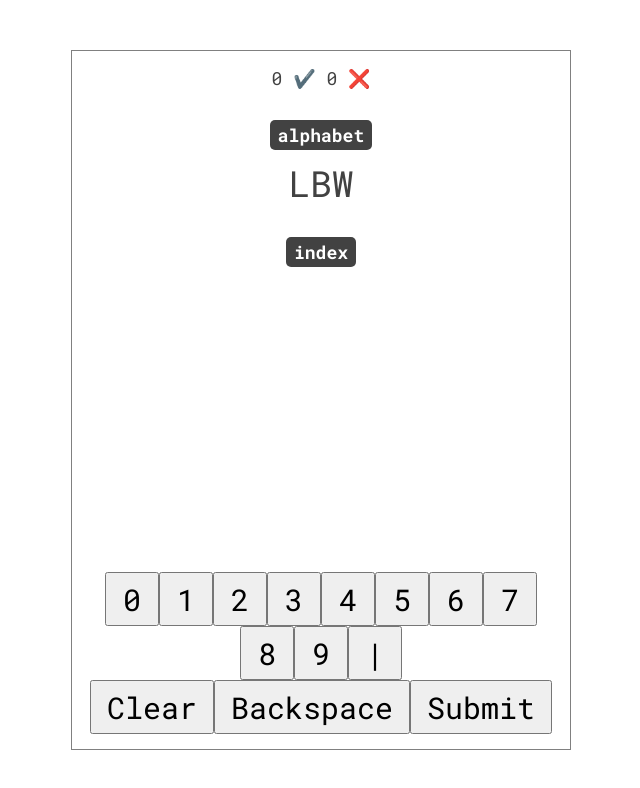
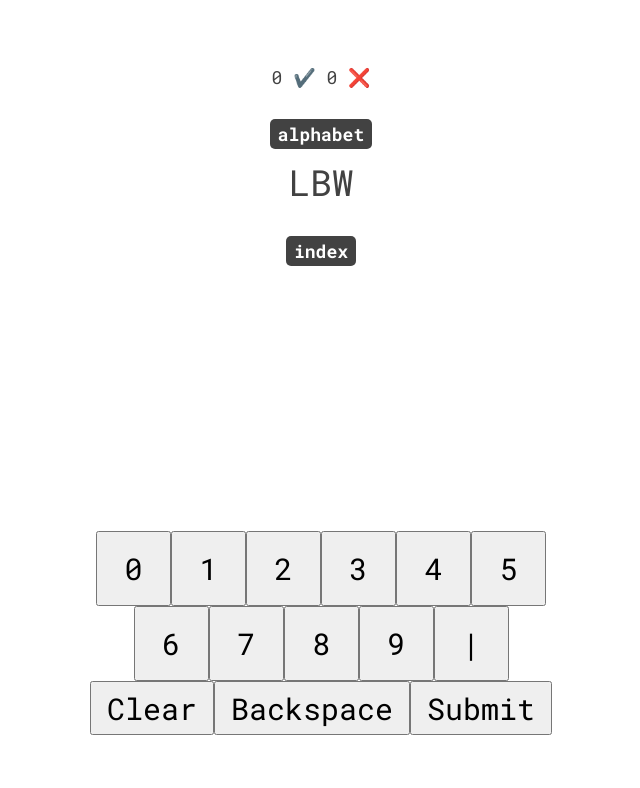
Before and after one commit to ppasupat/encoding-practice, a React (Vite) app: page / in a window 1280 px wide. Shown: the top 788 px of the page, without its empty margins (319-959 px from the left). Built offline with nearby package versions, Linux system fonts and the light colour scheme.

Commit message:
Minor style edits

```diff
--- a/src/Keyboard.jsx
+++ b/src/Keyboard.jsx
@@ -14,7 +14,7 @@ export default function Keyboard({ type, handleKey }) {
     </button>
   ));
   return (
-    <div className="keyboard">
+    <div className={`keyboard ${type}`}>
       {keyboardElements}
     </div>
   );
--- a/src/style.css
+++ b/src/style.css
@@ -45,7 +45,6 @@ body {
   justify-content: center;
   text-align: center;
   background: white;
-  border: 1px solid gray;
   padding: 15px;
 }
 
@@ -97,8 +96,13 @@ footer button {
 }
 
 .keyboard button {
-  width: 1.8rem;
-  height: 1.8rem;
+  width: 2.5rem;
+  height: 2.5rem;
+}
+
+.keyboard.alphabet button {
+  width: 1.6rem;
+  height: 1.6rem;
 }
 
 .special-buttons button {
```
